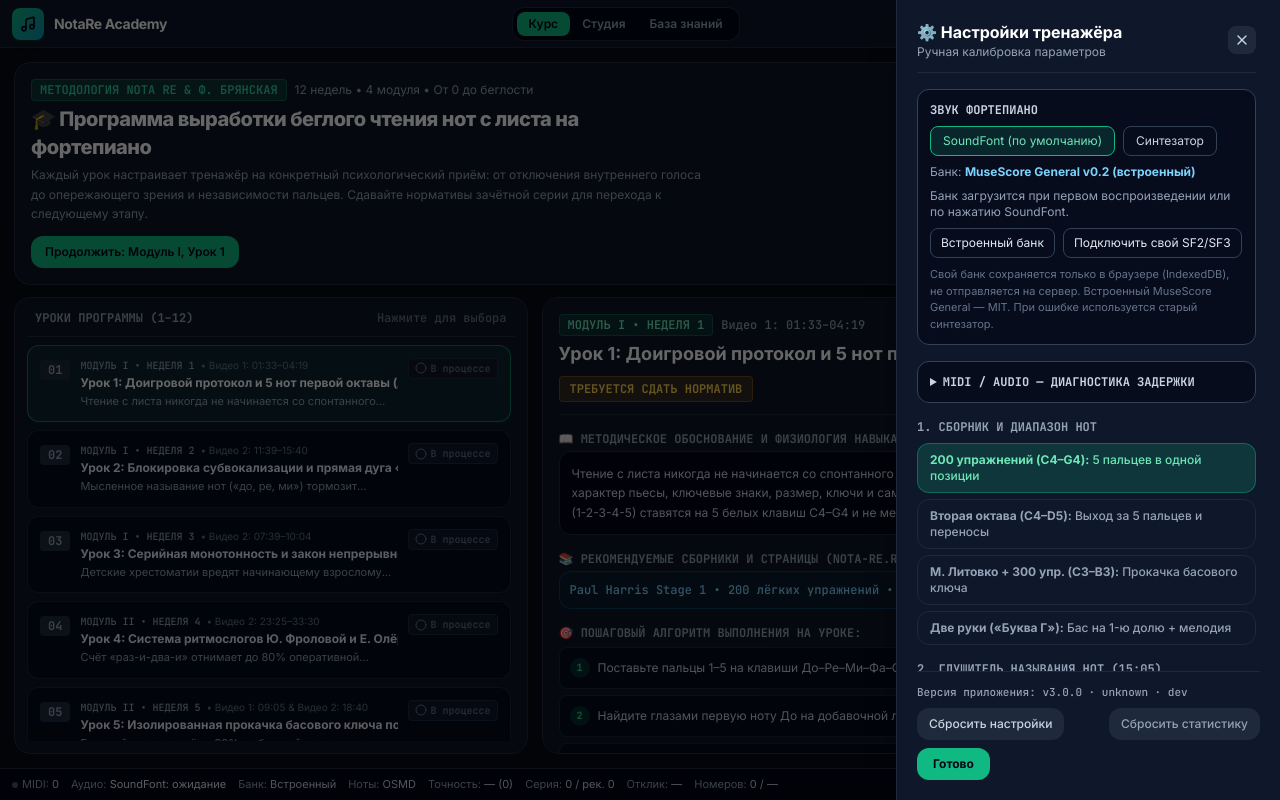
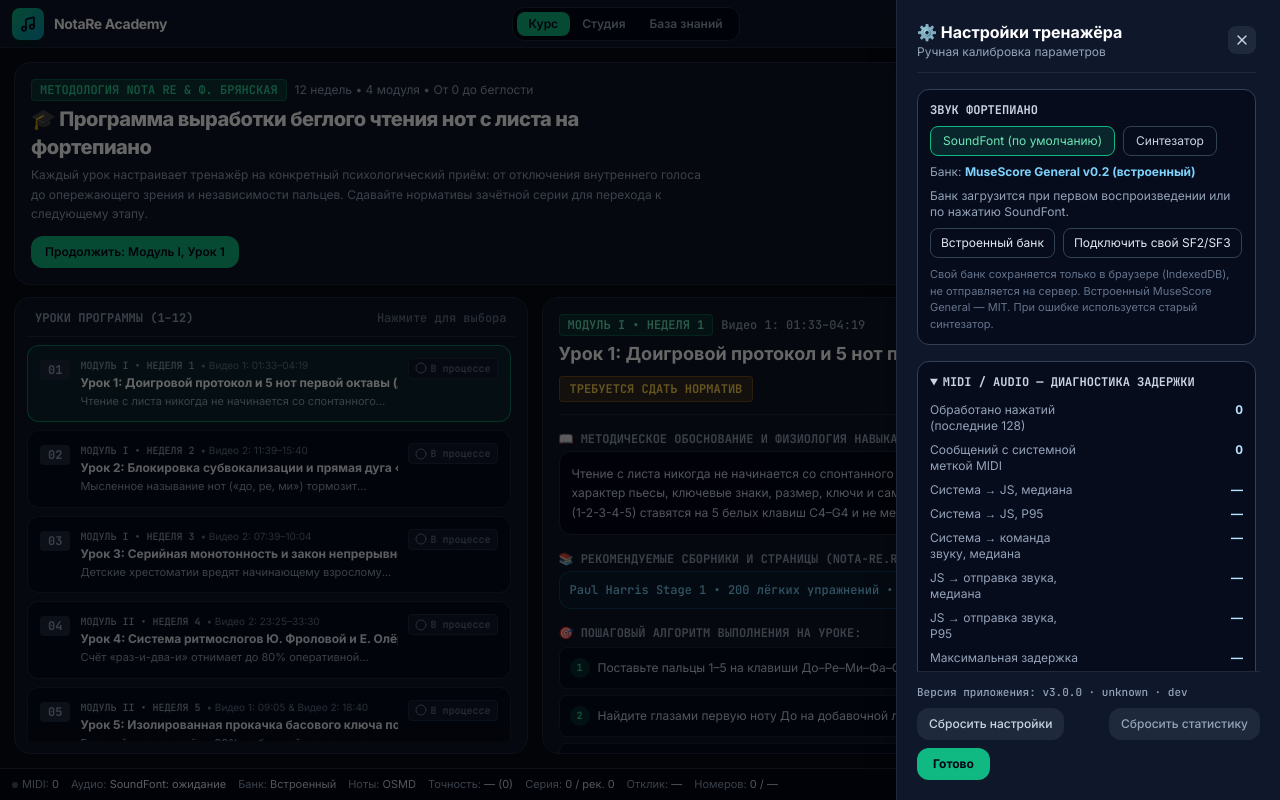
Before and after one commit to shafranek-js/Nota-Re, a React (Vite) app: page / in a window 1280 px wide. Both pictures are taken after a click on the button "MIDI". Built offline with nearby package versions, Linux system fonts and the light colour scheme.

Commit message:
feat(settings): expand and focus MIDI diagnostics on direct entry

```diff
--- a/src/components/layout/SettingsDrawer.tsx
+++ b/src/components/layout/SettingsDrawer.tsx
@@ -9,6 +9,7 @@ import { BUILD_DETAILS } from '../../core/release/buildInfo';
 export const SettingsDrawer: React.FC = () => {
   const dialogRef = useRef<HTMLElement>(null);
   const closeButtonRef = useRef<HTMLButtonElement>(null);
+  const midiSummaryRef = useRef<HTMLElement>(null);
   const [soundStatus, setSoundStatus] = useState(() => audioEngine.getSoundFontStatus());
   const [soundError, setSoundError] = useState<string | null>(null);
   const [midiDiagnostics, setMidiDiagnostics] = useState(
@@ -39,6 +40,7 @@ export const SettingsDrawer: React.FC = () => {
 
   const {
     isSettingsOpen,
+    settingsPanel,
     toggleSettingsDrawer,
     currentFilter,
     setClefFilter,
@@ -122,6 +124,12 @@ export const SettingsDrawer: React.FC = () => {
       if (opener?.isConnected) opener.focus();
     };
   }, [isSettingsOpen, toggleSettingsDrawer]);
+
+  // A direct hardware shortcut opens the existing diagnostics, with keyboard
+  // focus on the summary. The normal Settings path still starts at Close.
+  useEffect(() => {
+    if (isSettingsOpen && settingsPanel === 'midi') midiSummaryRef.current?.focus();
+  }, [isSettingsOpen, settingsPanel]);
 
   if (!isSettingsOpen) return null;
 
@@ -239,10 +247,12 @@ export const SettingsDrawer: React.FC = () => {
           </div>
 
           <details
+            open={settingsPanel === 'midi'}
             className="rounded-xl border border-slate-700 bg-slate-950/60 p-3"
             data-testid="midi-audio-diagnostics"
           >
-            <summary className="cursor-pointer text-xs font-bold uppercase font-mono text-slate-300">
+            <summary ref={midiSummaryRef}
+              className="cursor-pointer text-xs font-bold uppercase font-mono text-slate-300 focus-visible:outline focus-visible:outline-2 focus-visible:outline-offset-2 focus-visible:outline-sky-400">
               MIDI / Audio — диагностика задержки
             </summary>
             <div className="mt-3 space-y-3 text-xs">
```
